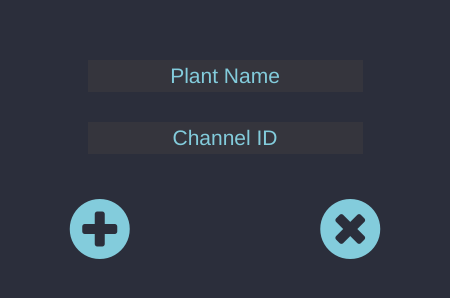
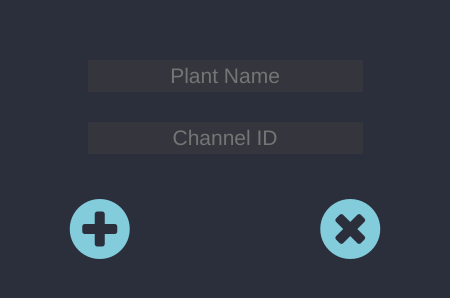
Before and after one commit to PlantMoistureIoT/moisture-desktop, an Electron app: page windows/add.html in a window 450 px wide. Drawn offline with Linux system fonts and the light colour scheme.

Commit message:
add.html : Use placeholder text
Signed-off-by: Madhav Kanbur <abcdjdj@gmail.com>

```diff
--- a/windows/add.html
+++ b/windows/add.html
@@ -22,9 +22,9 @@
     <div class="container text-center">
       <br><br><br>
       <form>
-        <input type="text" onClick="this.select();" name="firstname" value="Plant Name" class="text-center">
+        <input type="text" name="firstname" placeholder="Plant Name" class="text-center">
         <br><br>
-        <input type="text" onClick="this.select();" name="lastname" value="Channel ID" class="text-center">
+        <input type="text" name="lastname" placeholder="Channel ID" class="text-center">
       </form>
       <br><br>
       <button id="add"><i class="fa fa-plus-circle" style="font-size: 5em;"></i></button>
```
